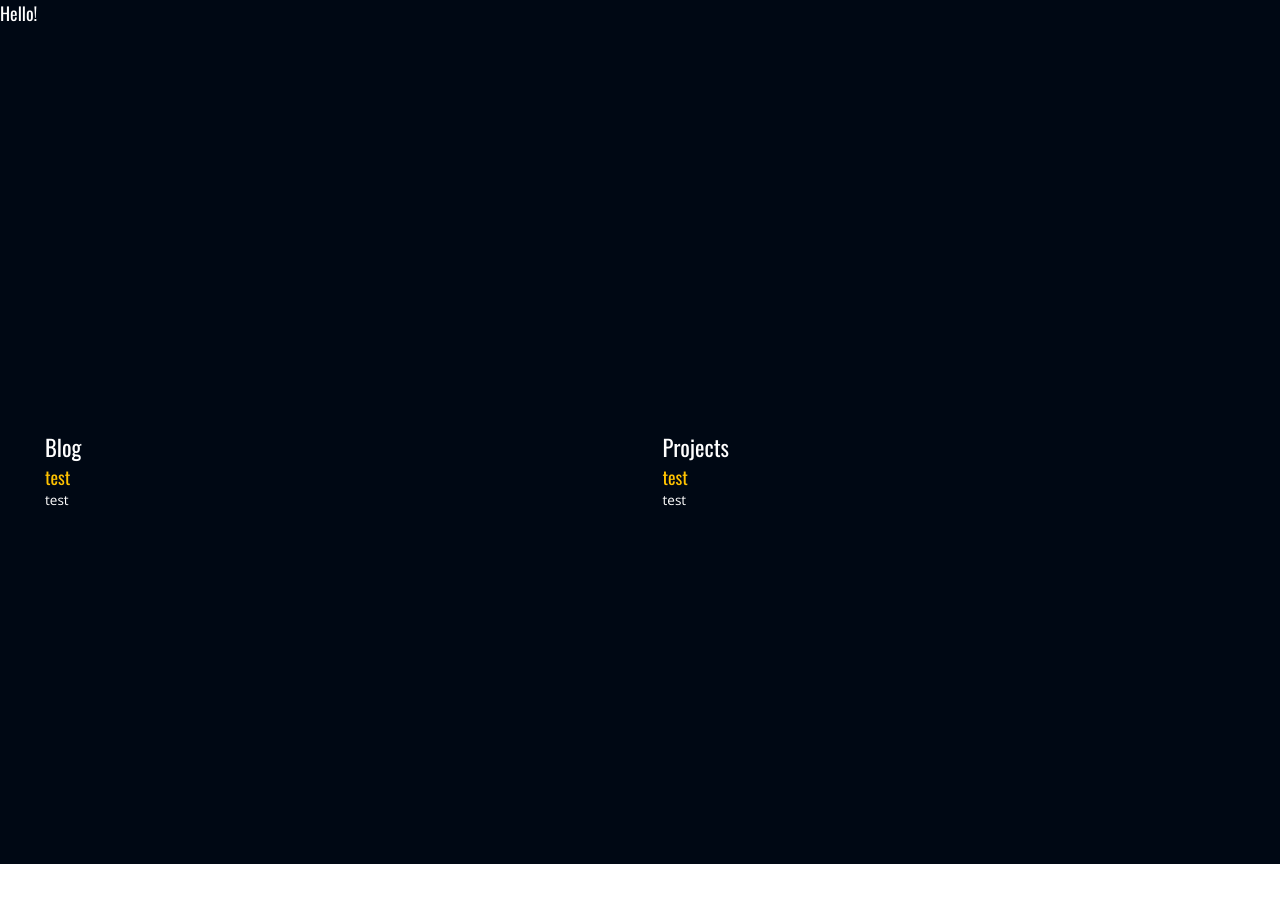
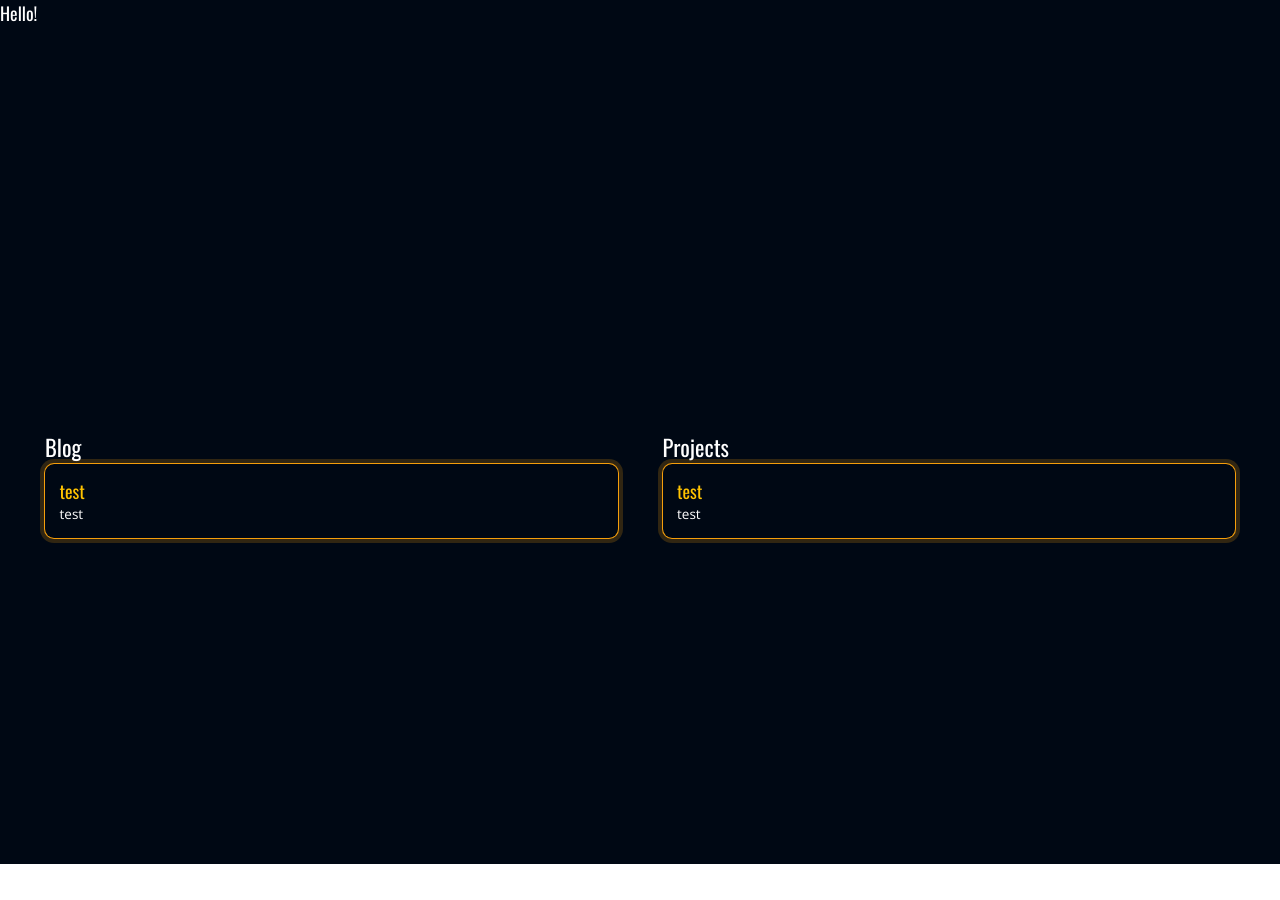
Before and after one commit to Fylament/calvinantony.my.id, a Gatsby site: page / in a window 1280 px wide. Built offline with nearby package versions, Linux system fonts and the light colour scheme; Gatsby itself is replaced by a stand-in of ours.

Commit message:
Added yml setting for featured image

```diff
--- a/src/components/blogRoll.js
+++ b/src/components/blogRoll.js
@@ -10,8 +10,10 @@ class BlogRoll extends React.Component{
         return(
             <div className="">
                 {posts && posts.map(({ node: post }) => (
-                    <div key={post.id} className="mb-5">
-                        <h2 className="font-oswald text-base font-normal text-primary mb-0">{post.frontmatter.title}</h2>
+                    <div key={post.id} className="mb-5 border p-3 border-transparent rounded-lg ring-yellow-500 ring-4 ring-opacity-20 ring-offset-1 ring-offset-yellow-500">
+                        <Link to={post.fields.slug}>
+                          <h2 className="font-oswald text-base font-normal text-primary mb-0">{post.frontmatter.title}</h2>
+                        </Link>
                         <p className="font-open-sans text-xs font-light text-white mb-0">{post.excerpt}</p>
                     </div>
                 ))}
--- a/static/admin/config.yml
+++ b/static/admin/config.yml
@@ -14,6 +14,7 @@ collections:
     fields:
       - { label: "Key", name: "templateKey", widget: "hidden", default: "blog-post"}
       - { label: 'Title', name: 'title', widget: 'string' }
+      - {label: "Featured Image", name: "featuredimage", widget: image}
       - { label: 'Publish Date', name: 'date', widget: 'datetime' }
       - { label: 'Description', name: 'description', widget: 'string' }
       - { label: 'Body', name: 'body', widget: 'markdown' }
```
